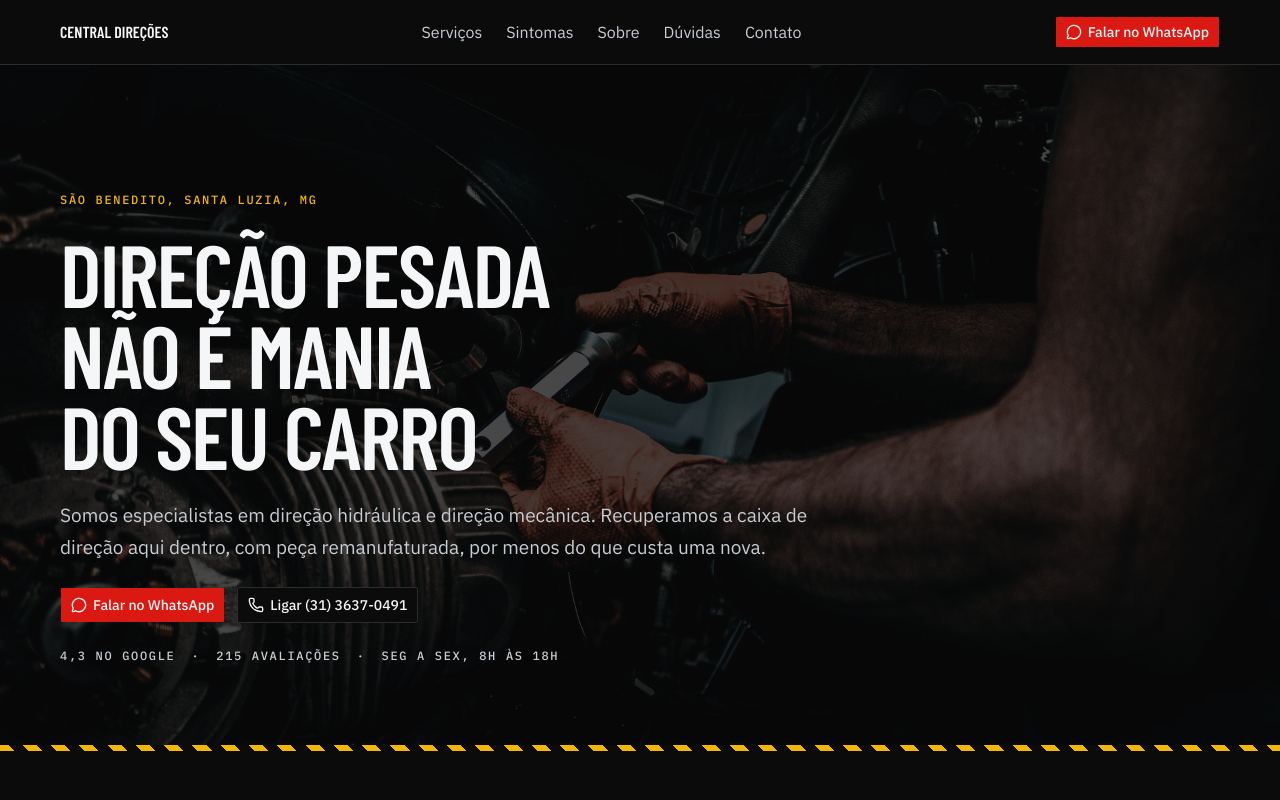
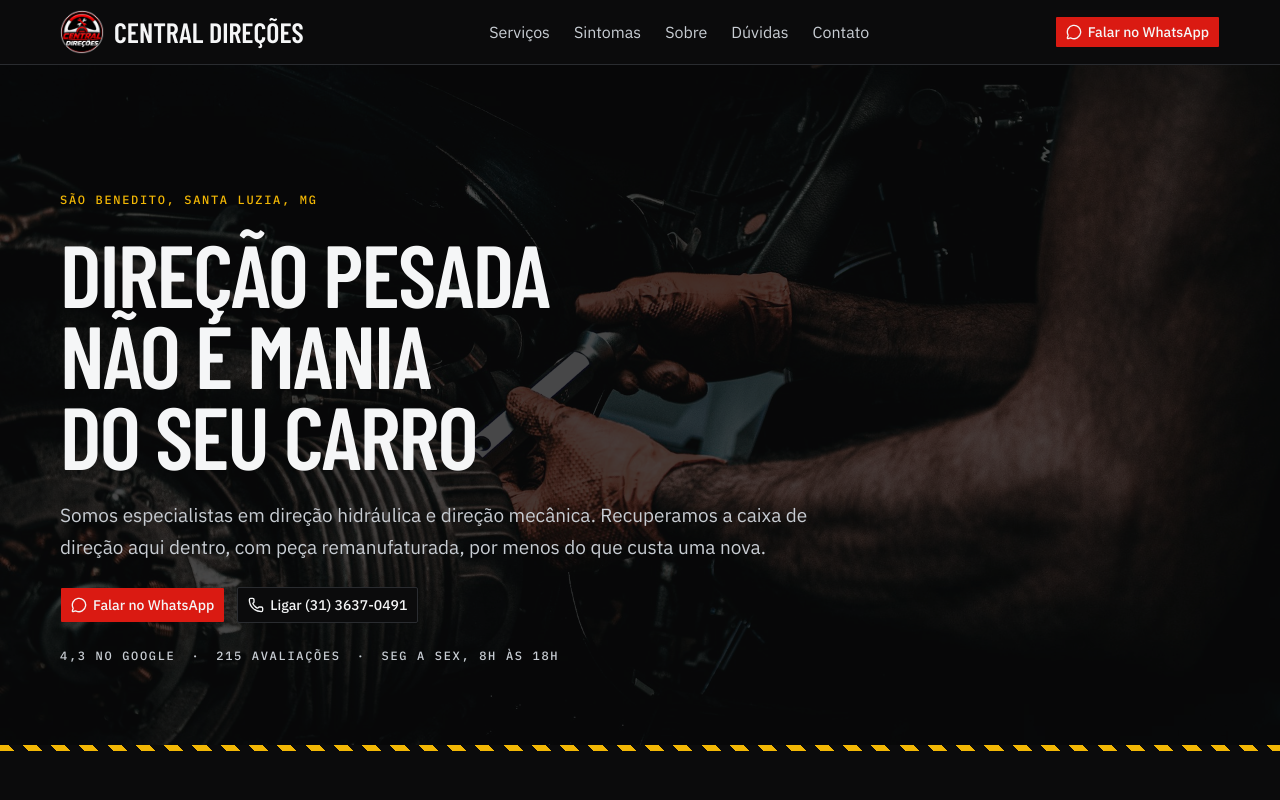
Before and after one commit to YurissCG/Central-Dire-es, a Next.js app: page / in a window 1280 px wide. Shown: the top 800 px of the page. Built offline with nearby package versions, Linux system fonts and the light colour scheme.

Commit message:
adiciona logo real no header, ao lado do nome

```diff
--- a/src/components/layout/Header.tsx
+++ b/src/components/layout/Header.tsx
@@ -1,6 +1,7 @@
 "use client";
 
 import { useEffect, useRef, useState } from "react";
+import Image from "next/image";
 import Link from "next/link";
 import { Menu, MessageCircle, X } from "lucide-react";
 import { Button } from "@/components/ui/button";
@@ -69,8 +70,18 @@ export function Header() {
   return (
     <header className="border-b border-grafite-borda bg-preto-oficina">
       <div className="mx-auto flex h-16 w-full max-w-[1200px] items-center justify-between px-5">
-        <Link href="/" className={cn("font-display text-h3 uppercase text-branco", FOCO)}>
-          Central Direções
+        <Link href="/" className={cn("flex items-center gap-2.5", FOCO)}>
+          <Image
+            src="/logo-central-direcoes.png"
+            alt="Central Direções"
+            width={44}
+            height={44}
+            priority
+            className="size-11 shrink-0"
+          />
+          <span className="font-display text-h3 uppercase leading-none text-branco">
+            Central Direções
+          </span>
         </Link>
 
         <nav aria-label="Principal" className="hidden items-center gap-6 md:flex">
```
